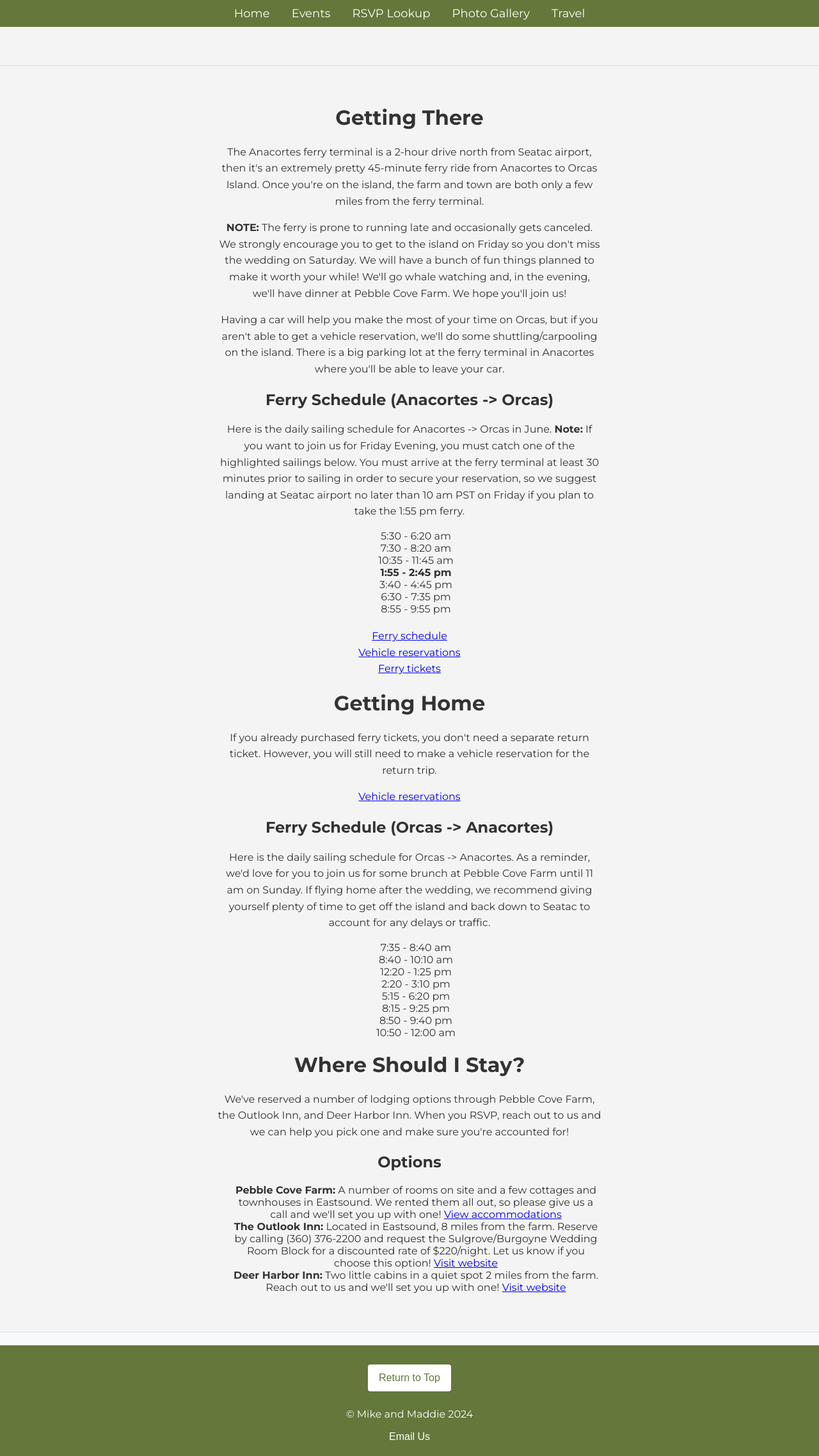
After one commit to sulgr001/wedding_website, a Flask app: page /travel in a window 1280 px wide. The commit adds this page. Shown: the whole page at 64% size. Run offline with Flask 3, Linux system fonts and the light colour scheme.

Commit message:
added travel, and a few formatting changes

```diff
--- a/app.py
+++ b/app.py
@@ -228,5 +228,10 @@ def gallery():
     image_list = [f"images/{img}" for img in os.listdir(image_folder) if img.lower().endswith(('.jpg', '.jpeg', '.png', '.gif'))]
     return render_template("gallery.html", images=image_list)
 
+@app.route("/travel")
+def travel():
+    return render_template("travel.html")
+
+
 if __name__ == '__main__':
     app.run(debug=True)
--- a/templates/base.html
+++ b/templates/base.html
@@ -15,7 +15,7 @@
             color: #333;
         }
         nav {
-            background-color: #333;
+            background-color:#63783a;
             color: white;
             padding: 10px 0;
             text-align: center;
@@ -55,8 +55,46 @@
             color: #666;
             margin: 20px 0 0;
         }
+        ul {
+            list-style-type: none; /* Removes bullets */
+            padding: 0;            /* Removes left indentation */
+            margin: 0;             /* Removes margin */
+        }
         main {
             padding: 20px;
+        }
+        footer {
+            background-color: #63783a; /* Drab olive green */
+            color: white;
+            text-align: center;
+            padding: 20px 0;
+            margin-top: 20px;
+        }
+        footer a, footer button {
+            color: white;
+            text-decoration: none;
+            border: none;
+            background: none;
+            font-size: 16px;
+            cursor: pointer;
+            margin: 0 10px;
+        }
+        footer a:hover, footer button:hover {
+            text-decoration: underline;
+        }
+        #top-button {
+            margin: 10px;
+            padding: 10px 15px;
+            background-color: white;
+            color: #63783a;
+            border: 2px solid white;
+            border-radius: 4px;
+            font-size: 16px;
+            cursor: pointer;
+        }
+        #top-button:hover {
+            background-color: #63783a; /* Slightly darker green */
+            color: white;
         }
     </style>
 </head>
@@ -64,8 +102,9 @@
     <nav>
         <a href="{{ url_for('index') }}">Home</a>
         <a href="{{ url_for('events') }}">Events</a>
-        <a href="{{ url_for('rsvp') }}">RSVP</a>
+        <a href="{{ url_for('lookup') }}">RSVP Lookup</a>
         <a href="{{ url_for('gallery') }}">Photo Gallery</a>
+        <a href="{{ url_for('travel') }}">Travel</a>
     </nav>
 
     <header>
@@ -73,7 +112,19 @@
     </header>
 
     <main>
+
         {% block content %}{% endblock %}
     </main>
+    <footer>
+        <button id="top-button" onclick="scrollToTop()">Return to Top</button>
+        <p>&copy; Mike and Maddie 2024</p>
+        <button onclick="window.location.href='mailto:sulgr001@gmail.com';">Email Us</button>
+    </footer>
+
+    <script>
+        function scrollToTop() {
+            window.scrollTo({ top: 0, behavior: 'smooth' });
+        }
+    </script>
 </body>
 </html>
--- a/templates/events.html
+++ b/templates/events.html
@@ -3,8 +3,7 @@
     <section>
         <h2>Wedding Events</h2>
         <ul>
-            <li>Wedding Ceremony: Date & Location</li>
-            <li>Reception: Date & Location</li>
+            <li>Wedding Ceremony: 06/28/2025 Pebble Cove Farm, Orcas Island</li>
         </ul>
     </section>
 {% endblock %}
--- /dev/null
+++ b/templates/travel.html
@@ -0,0 +1,87 @@
+{% extends 'base.html' %}
+
+{% block title %}Travel Information{% endblock %}
+
+{% block content %}
+<div class="content-container">
+
+    <h1>Getting There</h1>
+    <p>The Anacortes ferry terminal is a 2-hour drive north from Seatac airport, then it's an extremely pretty 45-minute ferry ride from Anacortes to Orcas Island. Once you're on the island, the farm and town are both only a few miles from the ferry terminal.</p>
+
+    <p><strong>NOTE:</strong> The ferry is prone to running late and occasionally gets canceled. We strongly encourage you to get to the island on Friday so you don't miss the wedding on Saturday. We will have a bunch of fun things planned to make it worth your while! We'll go whale watching and, in the evening, we'll have dinner at Pebble Cove Farm. We hope you'll join us!</p>
+
+    <p>Having a car will help you make the most of your time on Orcas, but if you aren't able to get a vehicle reservation, we'll do some shuttling/carpooling on the island. There is a big parking lot at the ferry terminal in Anacortes where you'll be able to leave your car.</p>
+
+    <h2>Ferry Schedule (Anacortes -> Orcas)</h2>
+    <p>Here is the daily sailing schedule for Anacortes -> Orcas in June. <strong>Note:</strong> If you want to join us for  Friday Evening, you must catch one of the highlighted sailings below. You must arrive at the ferry terminal at least 30 minutes prior to sailing in order to secure your reservation, so we suggest landing at Seatac airport no later than 10 am PST on Friday if you plan to take the 1:55 pm ferry.</p>
+
+    <ul>
+        <li>5:30 - 6:20 am</li>
+        <li>7:30 - 8:20 am</li>
+        <li>10:35 - 11:45 am</li>
+        <li><strong>1:55 - 2:45 pm</strong></li>
+        <li>3:40 - 4:45 pm</li>
+        <li>6:30 - 7:35 pm</li>
+        <li>8:55 - 9:55 pm</li>
+    </ul>
+
+    <p>
+        <a href="https://wsdot.com/ferries/Schedule" target="_blank">Ferry schedule</a><br>
+        <a href="https://wsdot.wa.gov/Ferries/Reservations" target="_blank">Vehicle reservations</a><br>
+        <a href="https://wave2go.wsdot.com/webstore/shop" target="_blank">Ferry tickets</a>
+    </p>
+
+    <h1>Getting Home</h1>
+    <p>If you already purchased ferry tickets, you don't need a separate return ticket. However, you will still need to make a vehicle reservation for the return trip.</p>
+
+    <p>
+        <a href="https://secureapps.wsdot.wa.gov/ferries/reservations" target="_blank">Vehicle reservations</a>
+    </p>
+
+    <h2>Ferry Schedule (Orcas -> Anacortes)</h2>
+    <p>Here is the daily sailing schedule for Orcas -> Anacortes. As a reminder, we'd love for you to join us for some brunch at Pebble Cove Farm until 11 am on Sunday. If flying home after the wedding, we recommend giving yourself plenty of time to get off the island and back down to Seatac to account for any delays or traffic.</p>
+
+    <ul>
+        <li>7:35 - 8:40 am</li>
+        <li>8:40 - 10:10 am</li>
+        <li>12:20 - 1:25 pm</li>
+        <li>2:20 - 3:10 pm</li>
+        <li>5:15 - 6:20 pm</li>
+        <li>8:15 - 9:25 pm</li>
+        <li>8:50 - 9:40 pm</li>
+        <li>10:50 - 12:00 am</li>
+    </ul>
+
+    <h1>Where Should I Stay?</h1>
+    <p>We've reserved a number of lodging options through Pebble Cove Farm, the Outlook Inn, and Deer Harbor Inn. When you RSVP, reach out to us and we can help you pick one and make sure you're accounted for!</p>
+
+    <h2>Options</h2>
+    <ul>
+        <li><strong>Pebble Cove Farm:</strong> A number of rooms on site and a few cottages and townhouses in Eastsound. We rented them all out, so please give us a call and we'll set you up with one! <a href="https://pebblecovefarm.com/accommodations/" target="_blank">View accommodations</a></li>
+        <li><strong>The Outlook Inn:</strong> Located in Eastsound, 8 miles from the farm. Reserve by calling (360) 376-2200 and request the Sulgrove/Burgoyne Wedding Room Block for a discounted rate of $220/night. Let us know if you choose this option! <a href="https://www.outlookinn.com/" target="_blank">Visit website</a></li>
+        <li><strong>Deer Harbor Inn:</strong> Two little cabins in a quiet spot 2 miles from the farm. Reach out to us and we'll set you up with one! <a href="https://www.deerharborinn.com/" target="_blank">Visit website</a></li>
+    </ul>
+</div>
+
+<style>
+    .content-container {
+        max-width: 600px; /* Adjust this value as needed */
+        margin: 0 auto; /* Center the content horizontally */
+        padding: 20px; /* Add some padding for better readability */
+    }
+
+    .content-container p {
+        line-height: 1.6; /* Improve readability with increased line height */
+    }
+
+    .content-container ul {
+        padding-left: 20px; /* Maintain indentation for list items */
+        margin-bottom: 20px; /* Add spacing below lists */
+    }
+
+    .content-container h1, .content-container h2 {
+        text-align: center; /* Center headings */
+    }
+</style>
+
+{% endblock %}
```
Also changed, not shown: static/css/styles.css (+23 -0 lines), templates/gallery.html (+5 -8 lines), templates/index.html (+8 -3 lines), templates/rsvp_lookup.html (added, +16 -0 lines).
